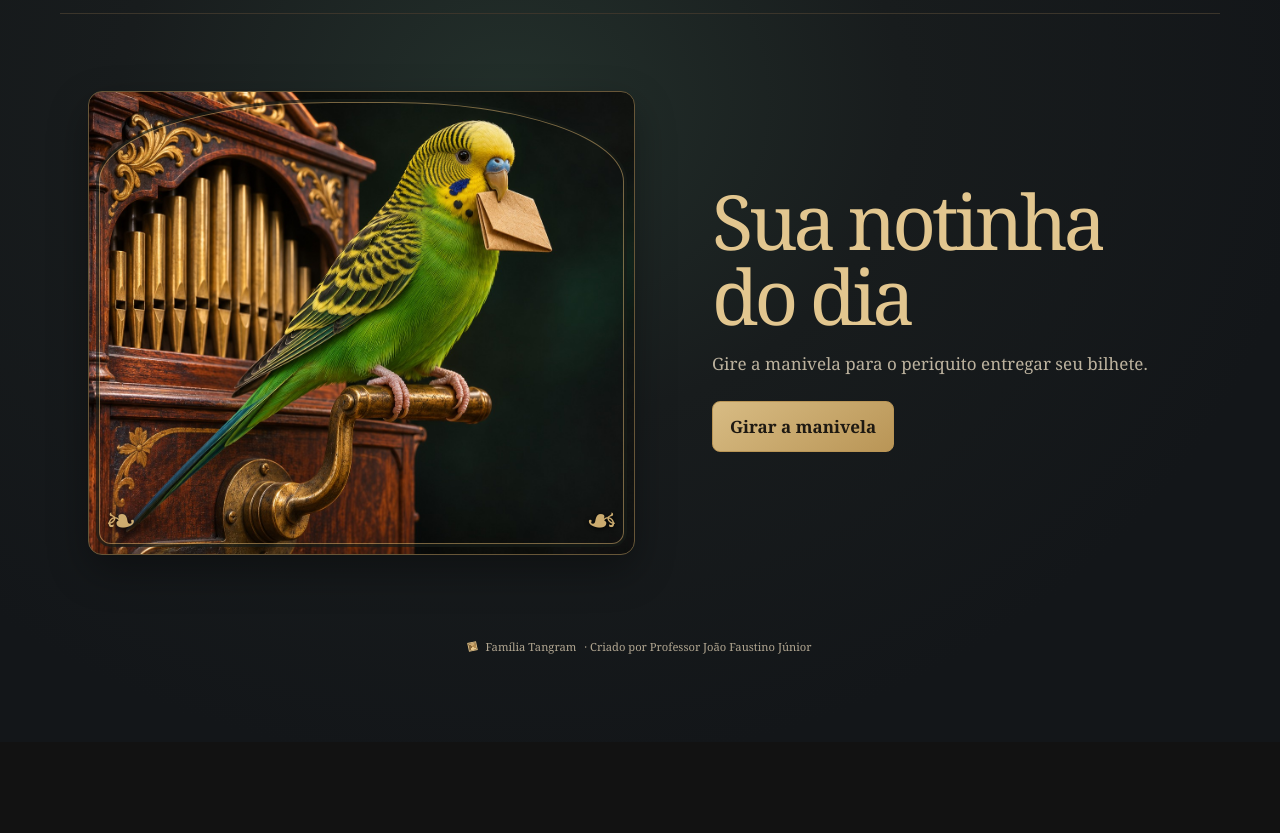
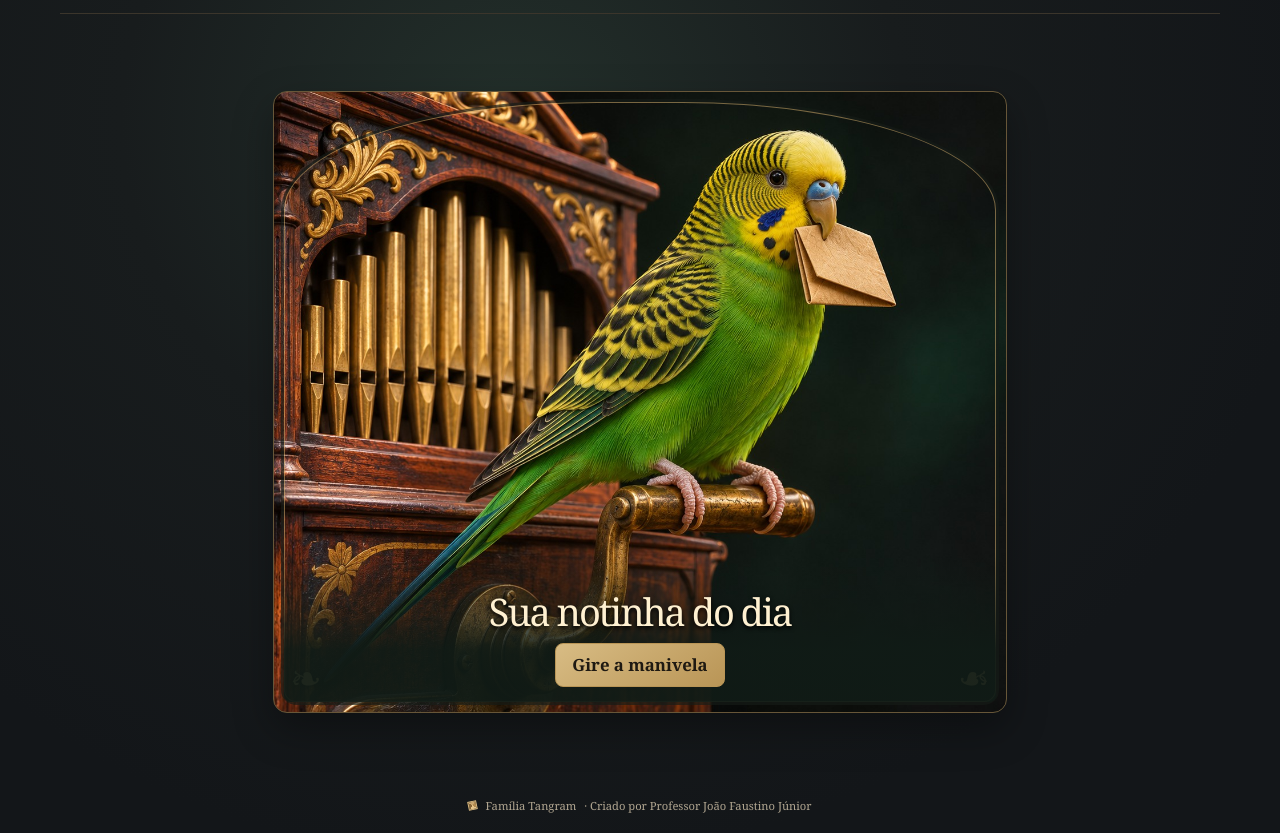
Before and after one commit to JoaoFaustinoJr/Realejo-, a plain HTML site: page index.html in a window 1280 px wide. Both pictures are taken after a click on the button "Tirar minha notinha do dia". Shown: the part 58-891 px from the top of the page. Before the commit the page ends 800 px from the top, so only its background shows below. Drawn offline with Linux system fonts and the light colour scheme.

Commit message:
Integra título e controles à imagem do realejo

```diff
--- a/index.html
+++ b/index.html
@@ -83,14 +83,23 @@ textarea,input,select{background:#1c2121;border-color:#6b5d46;color:var(--ink)}
 .app-credit{display:flex;justify-content:center;align-items:baseline;flex-wrap:wrap;gap:3px 8px;border-top:0;padding:8px 16px 20px;color:#b0a590}
 .app-credit .credit-family,.app-credit small{font-size:.7rem;margin:0}
 .app-credit .tangram-mark{width:9px;height:9px}
+main.receiving{grid-template-columns:minmax(0,1fr);max-width:790px}
+body:not(.note-open) main.receiving > :last-child{position:absolute;width:1px;height:1px;overflow:hidden;clip-path:inset(50%)}
+#stage-actions{position:absolute;inset:auto 10px 10px;z-index:3;display:grid;justify-items:center;gap:10px;text-align:center;padding:38px 12px 15px;background:linear-gradient(transparent,#101b16ee 65%);border-radius:0 0 7px 7px}
+#stage-actions[hidden]{display:none}
+#stage-actions.delivering{opacity:0;pointer-events:none}
+#stage-actions h1{margin:0;max-width:19ch;color:#fff1d1;font-size:clamp(21px,5vw,38px);line-height:1.1;text-shadow:0 2px 4px #000}
+#stage-actions button{margin:0;min-height:44px;padding:8px 16px;font-size:clamp(.85rem,3.8vw,1.05rem)}
+.stage-status{position:absolute;width:1px;height:1px;overflow:hidden;clip-path:inset(50%);margin:0}
+@media(max-width:720px){main.receiving .stage{aspect-ratio:1.16}}
 </style>
 <header><span class="brand"><img class="app-mark" src="icon-192.png" width="34" height="34" alt="">REALEJO</span><button id="sound" class="alt" aria-pressed="false">Ligar som</button></header>
 <audio id="ambient" src="valsa-do-realejo.mp3" loop preload="none"></audio>
-<main><div class="stage" id="stage" aria-hidden="true"><video id="birdClip" src="periquito-entrega-nouveau.mp4" muted playsinline preload="metadata" hidden></video><span class="vines" aria-hidden="true"></span><span class="delivery">✉ Bilhete entregue</span></div>
+<main><div class="stage" id="stage"><video id="birdClip" aria-hidden="true" src="periquito-entrega-nouveau.mp4" muted playsinline preload="metadata" hidden></video><span class="vines" aria-hidden="true"></span><div id="stage-actions" hidden><h1 id="greeting">Tenho uma mensagem para você</h1><p id="hint" class="stage-status" role="status"></p><button id="turn">Gire a manivela</button><button id="unfold" hidden>Abrir a notinha</button></div></div>
 <div><section id="home"><h1>Uma notinha<br>para você.</h1><p>Escreva a notinha. O periquito faz a entrega.</p><div class="actions"><button id="compose">Mandar uma notinha</button><button id="daily" class="alt">Tirar minha notinha do dia</button></div><div class="app-actions"><button id="install-app" class="alt">Instalar</button><button id="share-app" class="alt">Compartilhar app</button></div><small id="app-status" role="status"></small></section>
 <section id="editor" hidden><h1>Mandar uma notinha</h1><form id="form"><label for="mode">Tipo de mensagem</label><select id="mode"><option value="own">Escrever minha notinha</option><option value="random">Sortear por tema</option></select><div id="custom"><label for="body">Sua mensagem</label><textarea id="body" rows="4" maxlength="400" required></textarea></div><div id="themes" hidden><label for="theme">Tema</label><select id="theme"></select></div><label for="signature">Assinatura (opcional)</label><input id="signature" maxlength="60"><button>Conferir cartão</button></form>
 <div id="preview" class="paper" hidden><a id="invite-link" class="sealed-invite"><img src="periquito-realejo.jpg" alt=""><span><small>REALEJO</small><strong>Tem uma mensagem para você</strong></span></a><details id="private-preview"><summary>Conferir minha mensagem</summary><p id="sample" class="message"></p><p id="sampleSign"></p></details><button id="share-interactive">Enviar esta notinha</button><button id="reroll" type="button" class="alt" hidden>Sortear outra</button><button id="copy" class="alt">Copiar link</button><button id="share" class="alt" disabled>Compartilhar só a imagem</button><input id="link" aria-label="Endereço da notinha" readonly hidden><small id="status" role="status"></small></div></section>
-<section id="receive" hidden><h1 id="greeting">Tem uma mensagem para você</h1><p id="hint">Gire a manivela para o periquito entregar seu bilhete.</p><button id="turn">Girar a manivela</button><button id="unfold" hidden>✉️ Abrir a notinha</button><div id="paper" class="paper" hidden><div class="note-brand"><img src="periquito-realejo.jpg" alt="" width="58" height="58"><span>REALEJO</span></div><p id="message" class="message"></p><p id="signed"></p></div><button id="reply" hidden>Responder com uma notinha</button><div id="received-install" hidden><button id="install-note" class="alt" type="button">Instalar Realejo</button><small id="install-note-status" role="status"></small></div><details id="note-options" hidden><summary>Opções da notinha</summary><div id="note-tools"><button id="share-note" class="alt">Compartilhar imagem</button><button id="save-note" class="alt">Salvar imagem</button><button id="print-note" class="alt">Imprimir</button></div></details><small id="note-status" role="status"></small></section></div></main><footer class="app-credit"><span class="credit-family"><span class="tangram-mark" aria-hidden="true"></span>Família Tangram</span><small>· Criado por Professor João Faustino Júnior</small></footer>
+<section id="receive" hidden><div id="paper" class="paper" hidden><div class="note-brand"><img src="periquito-realejo.jpg" alt="" width="58" height="58"><span>REALEJO</span></div><p id="message" class="message"></p><p id="signed"></p></div><button id="reply" hidden>Responder com uma notinha</button><div id="received-install" hidden><button id="install-note" class="alt" type="button">Instalar Realejo</button><small id="install-note-status" role="status"></small></div><details id="note-options" hidden><summary>Opções da notinha</summary><div id="note-tools"><button id="share-note" class="alt">Compartilhar imagem</button><button id="save-note" class="alt">Salvar imagem</button><button id="print-note" class="alt">Imprimir</button></div></details><small id="note-status" role="status"></small></section></div></main><footer class="app-credit"><span class="credit-family"><span class="tangram-mark" aria-hidden="true"></span>Família Tangram</span><small>· Criado por Professor João Faustino Júnior</small></footer>
 <script>
 const el=id=>document.getElementById(id);
 const notes={
@@ -225,7 +234,7 @@ const dailyNotes=[
  'Lembre de alguém que lhe ensinou algo com paciência. Talvez seja um bom dia para agradecer.'
 ];
 for(const name of Object.keys(currentNotes))el('theme').add(new Option(name,name));
-function screen(id){for(const name of ['home','editor','receive'])el(name).hidden=name!==id}
+function screen(id){for(const name of ['home','editor','receive'])el(name).hidden=name!==id;el('stage-actions').hidden=id!=='receive';el('stage').parentElement.classList.toggle('receiving',id==='receive')}
 function encode(note){return btoa(Array.from(new TextEncoder().encode(JSON.stringify(typeof note.body==='string'?[note.body,note.sign]:[note.catalog,note.theme,note.seed,note.sign])),n=>String.fromCharCode(n)).join('')).replaceAll('+','-').replaceAll('/','_').replace(/=+$/,'')}
 function decode(code){if(code.length>4500)throw Error();const bytes=Uint8Array.from(atob(code.replaceAll('-','+').replaceAll('_','/')),c=>c.charCodeAt(0));const data=JSON.parse(new TextDecoder().decode(bytes));const n=Array.isArray(data)?data.length===2?{body:data[0],sign:data[1]}:data.length===3?{catalog:2,theme:data[0],seed:data[1],sign:data[2]}:data.length===4&&data[0]===3?{catalog:3,theme:data[1],seed:data[2],sign:data[3]}:{}:data;if(typeof n.sign!=='string'||n.sign.length>60||!(typeof n.body==='string'&&n.body.trim()&&n.body.length<=400||Object.hasOwn(notePool(n.catalog),n.theme)&&Number.isInteger(n.seed)&&n.seed>=0))throw Error();return n}
 let note, audio, effectGain, duckTimer;
@@ -327,10 +336,11 @@ el('share-interactive').onclick=async()=>{
   catch(error){if(error.name!=='AbortError')el('copy').click()}
 };
 el('copy').onclick=async()=>{try{await navigator.clipboard.writeText(el('link').value);el('status').textContent='Link copiado.'}catch{el('link').hidden=false;el('link').focus();el('link').select();el('status').textContent='Copie o link selecionado.'}};
-function receive(n,daily=false){note=n;screen('receive');el('greeting').textContent=daily?'Sua notinha do dia':'Tem uma mensagem para você'}
+function receive(n,daily=false){note=n;screen('receive');el('greeting').textContent=daily?'Sua notinha do dia':'Tenho uma mensagem para você'}
 el('daily').onclick=()=>{const day=Math.floor((Date.now()-new Date().getTimezoneOffset()*60000)/86400000);receive({body:dailyNotes[((day%dailyNotes.length)+dailyNotes.length)%dailyNotes.length],sign:''},true);el('turn').focus()};
 el('turn').onclick=()=>{
   el('turn').disabled=true;
+  el('stage-actions').classList.add('delivering');
   el('hint').textContent='O periquito está buscando sua notinha…';
   melody();
   const clip=el('birdClip');
@@ -341,7 +351,8 @@ el('turn').onclick=()=>{
     clip.removeEventListener('ended',delivered);
     clip.hidden=true;
     clip.pause();
-    el('stage').classList.add('show');
+    el('stage-actions').classList.remove('delivering');
+    el('greeting').hidden=true;
     el('turn').hidden=true;
     el('unfold').hidden=false;
     el('hint').textContent='O periquito trouxe um papel dobrado.';
```
